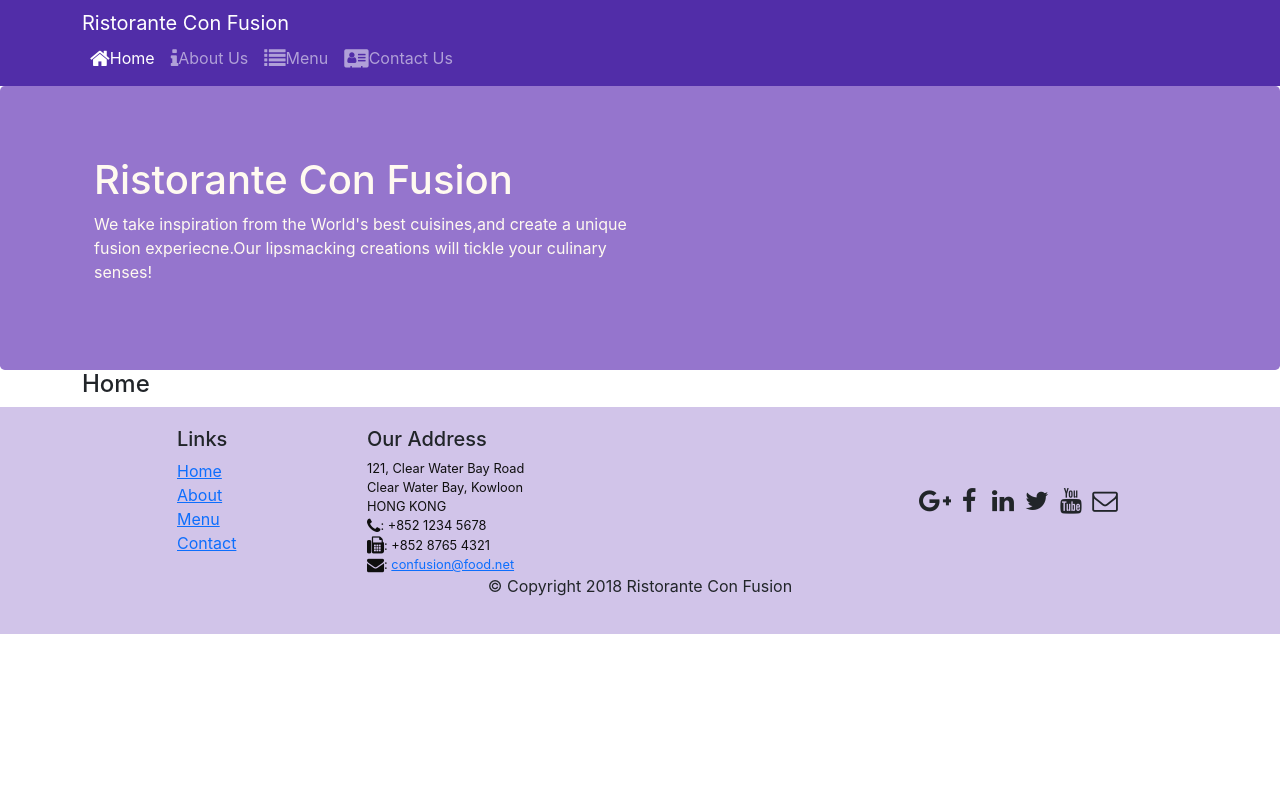
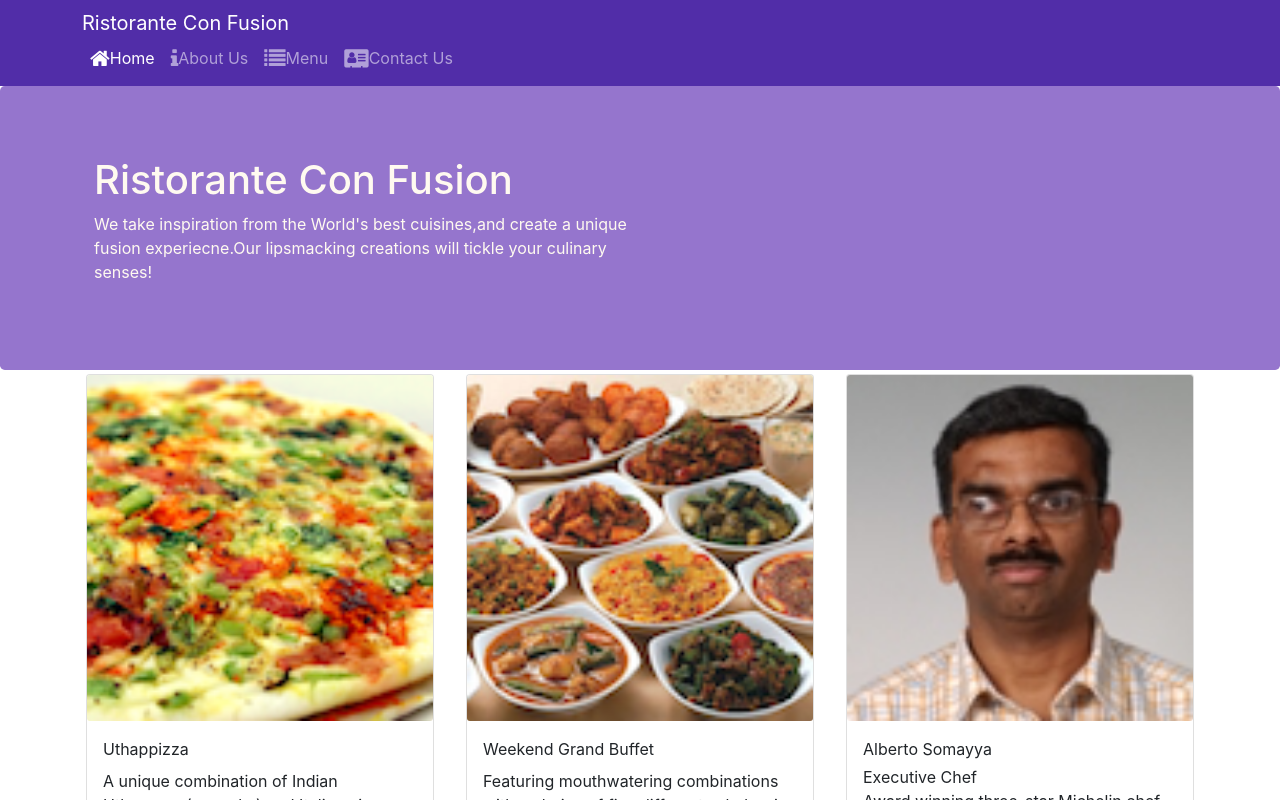
Before and after one commit to 7Mudit/React, a React (Create React App) app: page /home in a window 1280 px wide. Shown: the top 800 px of the page. Built offline with nearby package versions, Linux system fonts and the light colour scheme.

Commit message:
Home component updated

```diff
--- a/src/App.js
+++ b/src/App.js
@@ -5,10 +5,13 @@
 import "./App.css";
 import {DISHES} from './shared/dishes'
 import {COMMENTS} from './shared/Comments'
+import {LEADERS} from './shared/leaders'
+import {PROMOTIONS} from './shared/promotions'
 import Header from './components/HeaderComponent';
 import Footer from './components/FooterComponent';
 import {BrowserRouter,Routes,Route} from'react-router-dom'
 import Home from './components/HomeComponent';
+import Contact from './components/ContactComponent';
 
 class App extends Component{
   constructor(props) {
@@ -16,7 +19,10 @@
 
     this.state={
       dishes:DISHES,
-      comments:COMMENTS
+      comments:COMMENTS,
+      leaders:LEADERS,
+      promotions:PROMOTIONS
+
     }
   }
   render(){
@@ -27,7 +33,8 @@
 
     <Routes>
       <Route path='/menu' element={<Menu dishes={this.state.dishes} comments={this.state.comments}/>}/>
-      <Route path='/home' element={<Home/>}/>
+      <Route exact path='/home' element={<Home dish={this.state.dishes.filter((dish) => dish.featured)[0]}leader={this.state.leaders.filter((leader) => leader.featured)[0]} promotion={this.state.promotions.filter((promo) => promo.featured)[0]}/>}/>
+      <Route exact path='/contact' element={<Contact/>}/>
     </Routes>
       <Footer/>
     </BrowserRouter>
--- /dev/null
+++ b/src/components/ContactComponent.js
@@ -0,0 +1,36 @@
+import React from 'react';
+
+function Contact(props) {
+    return(
+        <div className="container">
+            <div className="row row-content">
+                <div className="col-12">
+                <h3>Location Information</h3>
+                </div>
+                <div className="col-12 col-sm-4 offset-sm-1">
+                        <h5>Our Address</h5>
+                        <address>
+                        121, Clear Water Bay Road<br />
+                        Clear Water Bay, Kowloon<br />
+                        HONG KONG<br />
+                        <i className="fa fa-phone"></i>: +852 1234 5678<br />
+                        <i className="fa fa-fax"></i>: +852 8765 4321<br />
+                        <i className="fa fa-envelope"></i>: <a href="mailto:confusion@food.net">confusion@food.net</a>
+                        </address>
+                </div>
+                <div className="col-12 col-sm-6 offset-sm-1">
+                    <h5>Map of our Location</h5>
+                </div>
+                <div className="col-12 col-sm-11 offset-sm-1">
+                    <div className="btn-group" role="group">
+                        <a role="button" className="btn btn-primary" href="tel:+85212345678"><i className="fa fa-phone"></i> Call</a>
+                        <a role="button"  className="btn btn-info" href='https://www.skype.com/en/'><i className="fa fa-skype"></i> Skype</a>
+                        <a role="button" className="btn btn-success" href="mailto:confusion@food.net"><i className="fa fa-envelope-o"></i> Email</a>
+                    </div>
+                </div>
+            </div>
+        </div>
+    );
+}
+
+export default Contact;
--- a/src/components/HomeComponent.js
+++ b/src/components/HomeComponent.js
@@ -1,9 +1,38 @@
-import React from 'react'
+import React from 'react';
+import { Card, CardImg, CardText, CardBody,
+    CardTitle, CardSubtitle} from 'reactstrap';
 
-function Home(props){
+function RenderCard({item}) {
+
     return(
-        <div className="container"><h4>Home</h4></div>
-    )
+        <Card>
+            <CardImg src={item.image} alt={item.name} />
+            <CardBody>
+            <CardTitle>{item.name}</CardTitle>
+            {item.designation ? <CardSubtitle>{item.designation}</CardSubtitle> : null }
+            <CardText>{item.description}</CardText>
+            </CardBody>
+        </Card>
+    );
+
 }
 
-export default Home
+function Home(props) {
+    return(
+        <div className="container">
+            <div className="row align-items-start">
+                <div className="col-12 col-md m-1">
+                    <RenderCard item={props.dish} />
+                </div>
+                <div className="col-12 col-md m-1">
+                    <RenderCard item={props.promotion} />
+                </div>
+                <div className="col-12 col-md m-1">
+                    <RenderCard item={props.leader} />
+                </div>
+            </div>
+        </div>
+    );
+}
+
+export default Home;
--- a/src/shared/dishes.js
+++ b/src/shared/dishes.js
@@ -1,44 +1,43 @@
-export const DISHES = [
+export const DISHES =
+    [
         {
         id: 0,
-    name: "Uthappizza",
-    image: "assets/images/uthappizza.png",
-    category: "mains",
-    label: "Hot",
-    price: "4.99",
-    description:
-      "A unique combination of Indian Uthappam (pancake) and Italian pizza, topped with Cerignola olives, ripe vine cherry tomatoes, Vidalia onion, Guntur chillies and Buffalo Paneer.",
+        name:'Uthappizza',
+        image: '/assets/images/uthappizza.png',
+        category: 'mains',
+        label:'Hot',
+        price:'4.99',
+        featured: true,
+        description:'A unique combination of Indian Uthappam (pancake) and Italian pizza, topped with Cerignola olives, ripe vine cherry tomatoes, Vidalia onion, Guntur chillies and Buffalo Paneer.'
         },
         {
         id: 1,
-    name: "Zucchipakoda",
-    image: "assets/images/zucchipakoda.png",
-    category: "appetizer",
-    label: "",
-    price: "1.99",
-    description:
-      "Deep fried Zucchini coated with mildly spiced Chickpea flour batter accompanied with a sweet-tangy tamarind sauce",
+        name:'Zucchipakoda',
+        image: '/assets/images/zucchipakoda.png',
+        category: 'appetizer',
+        label:'',
+        price:'1.99',
+        featured: false,
+        description:'Deep fried Zucchini coated with mildly spiced Chickpea flour batter accompanied with a sweet-tangy tamarind sauce'
         },
         {
         id: 2,
-    name: "Vadonut",
-    image: "assets/images/vadonut.png",
-    category: "appetizer",
-    label: "New",
-    price: "1.99",
-    description:
-      "A quintessential ConFusion experience, is it a vada or is it a donut?",
+        name:'Vadonut',
+        image: '/assets/images/vadonut.png',
+        category: 'appetizer',
+        label:'New',
+        price:'1.99',
+        featured: false,
+        description:'A quintessential ConFusion experience, is it a vada or is it a donut?'
         },
         {
         id: 3,
-    name: "ElaiCheese Cake",
-    image: "assets/images/elaicheesecake.png",
-    category: "dessert",
-    label: "",
-    price: "2.99",
-    description:
-      "A delectable, semi-sweet New York Style Cheese Cake, with Graham cracker crust and spiced with Indian cardamoms",
-  },
+        name:'ElaiCheese Cake',
+        image: '/assets/images/elaicheesecake.png',
+        category: 'dessert',
+        label:'',
+        price:'2.99',
+        featured: false,
+        description:'A delectable, semi-sweet New York Style Cheese Cake, with Graham cracker crust and spiced with Indian cardamoms'
+        }
     ];
-
-export default DISHES
--- /dev/null
+++ b/src/shared/leaders.js
@@ -0,0 +1,38 @@
+export const LEADERS = [
+    {
+      id: 0,
+      name: 'Peter Pan',
+      image: '/assets/images/alberto.png',
+      designation: 'Chief Epicurious Officer',
+      abbr: 'CEO',
+      featured: false,
+      description: "Our CEO, Peter, credits his hardworking East Asian immigrant parents who undertook the arduous journey to the shores of America with the intention of giving their children the best future. His mother's wizardy in the kitchen whipping up the tastiest dishes with whatever is available inexpensively at the supermarket, was his first inspiration to create the fusion cuisines for which The Frying Pan became well known. He brings his zeal for fusion cuisines to this restaurant, pioneering cross-cultural culinary connections."
+    },
+    {
+      id: 1,
+      name: 'Dhanasekaran Witherspoon',
+      image: '/assets/images/alberto.png',
+      designation: 'Chief Food Officer',
+      abbr: 'CFO',
+        featured: false,
+      description: 'Our CFO, Danny, as he is affectionately referred to by his colleagues, comes from a long established family tradition in farming and produce. His experiences growing up on a farm in the Australian outback gave him great appreciation for varieties of food sources. As he puts it in his own words, Everything that runs, wins, and everything that stays, pays!'
+    },
+    {
+      id: 2,
+      name: 'Agumbe Tang',
+      image: '/assets/images/alberto.png',
+      designation: 'Chief Taste Officer',
+      abbr: 'CTO',
+        featured: false,
+      description: 'Blessed with the most discerning gustatory sense, Agumbe, our CFO, personally ensures that every dish that we serve meets his exacting tastes. Our chefs dread the tongue lashing that ensues if their dish does not meet his exacting standards. He lives by his motto, You click only if you survive my lick.'
+    },
+    {
+      id: 3,
+      name: 'Alberto Somayya',
+      image: '/assets/images/alberto.png',
+      designation: 'Executive Chef',
+      abbr: 'EC',
+      featured: true,
+      description: 'Award winning three-star Michelin chef with wide International experience having worked closely with whos-who in the culinary world, he specializes in creating mouthwatering Indo-Italian fusion experiences. He says, Put together the cuisines from the two craziest cultures, and you get a winning hit! Amma Mia!'
+    }
+  ];
--- /dev/null
+++ b/src/shared/promotions.js
@@ -0,0 +1,11 @@
+export const PROMOTIONS = [
+    {
+      id: 0,
+      name: 'Weekend Grand Buffet',
+      image: '/assets/images/buffet.png',
+      label: 'New',
+      price: '19.99',
+      featured: true,
+      description: 'Featuring mouthwatering combinations with a choice of five different salads, six enticing appetizers, six main entrees and five choicest desserts. Free flowing bubbly and soft drinks. All for just $19.99 per person'
+    }
+  ];
```
Lines whose indentation alone changed are shown as unchanged.
